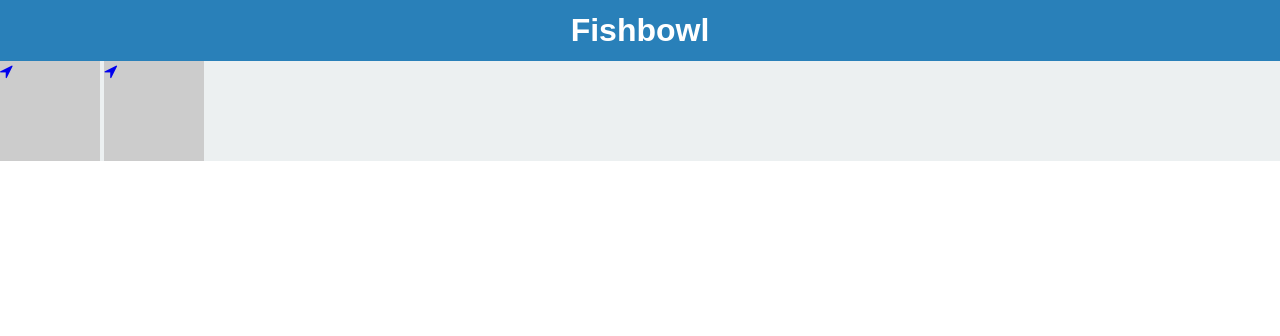
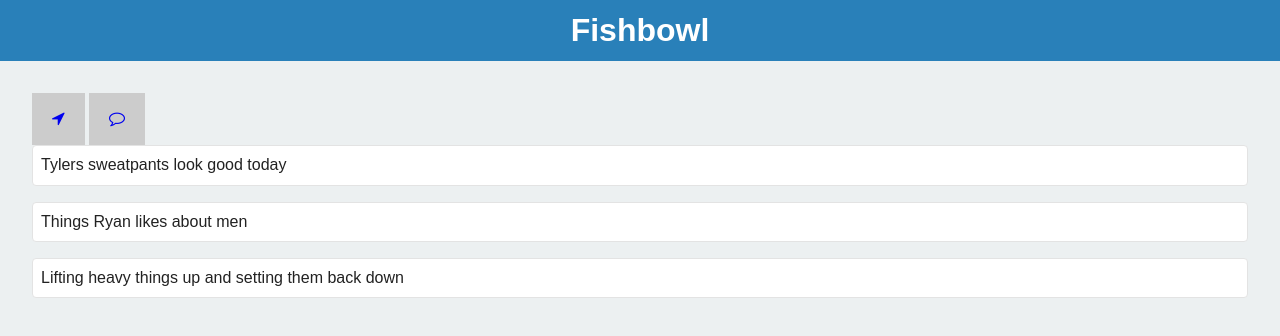
Before and after one commit to BrandoBie/TC349, a plain HTML site: page week2/html5-boilerplate-4.3.0/index.html in a window 1280 px wide. Drawn offline with nearby package versions, Linux system fonts and the light colour scheme.

Commit message:
Fishbowl

```diff
--- a/week2/html5-boilerplate-4.3.0/css/main.css
+++ b/week2/html5-boilerplate-4.3.0/css/main.css
@@ -97,9 +97,25 @@ textarea {
    Author's custom styles
    ========================================================================== */
 
+   body {
+	background-color: #ecf0f1;
+   }
 
-   h1, p {
+   h1, p , ul{
 	margin: 0;
+	padding: 0;
+   }
+
+   ul {
+	list-style-type: none;
+   }
+
+   #feed li {
+	padding: .5em;
+	border: 1px solid #e3e3e3;
+	border-radius: 4px;
+	background: #fff;
+	margin-bottom: 1em;
    }
 
    header {
@@ -114,15 +130,16 @@ textarea {
    }
 
    #main-feed {
-	background-color: #ecf0f1;
+	padding: 2em;
    }
 
    .toggle-button {
 	display: inline-block;
-	height: 100px;
-	width: 100px;
+	padding: 15px 20px;
 	background-color: #ccc;
    }
+
+
 
 
 
--- a/week2/html5-boilerplate-4.3.0/index.html
+++ b/week2/html5-boilerplate-4.3.0/index.html
@@ -27,16 +27,41 @@
         <script src="js/main.js"></script>
 
 
+
+
+
+
+
+
+
 		<header>
 		<h1>Fishbowl</h1>
 		</header>
 
 		<section id="main-feed">
+
 			<div id="feed-controls">
 				<a class="toggle-button selected" id="proximity" href="#"><i class="fa fa-location-arrow"></i></a>
-				<a class="toggle-button" id="public" href="#"><i class="fa fa-location-arrow"></i></a>
+				<a class="toggle-button" id="public" href="#"><i class="fa fa-comment-o"></i></a>
 			</div>
+
+			<form>
+			</form>
+
+			<div id="feed">
+				<ul>
+					<li>Tylers sweatpants look good today</li>
+					<li>Things Ryan likes about men</li>
+					<li>Lifting heavy things up and setting them back down</li>
+				</ul>
+			</div>
+
 		</section>
+
+
+
+
+
 
 
         <!-- Google Analytics: change UA-XXXXX-X to be your site's ID. -->
```
